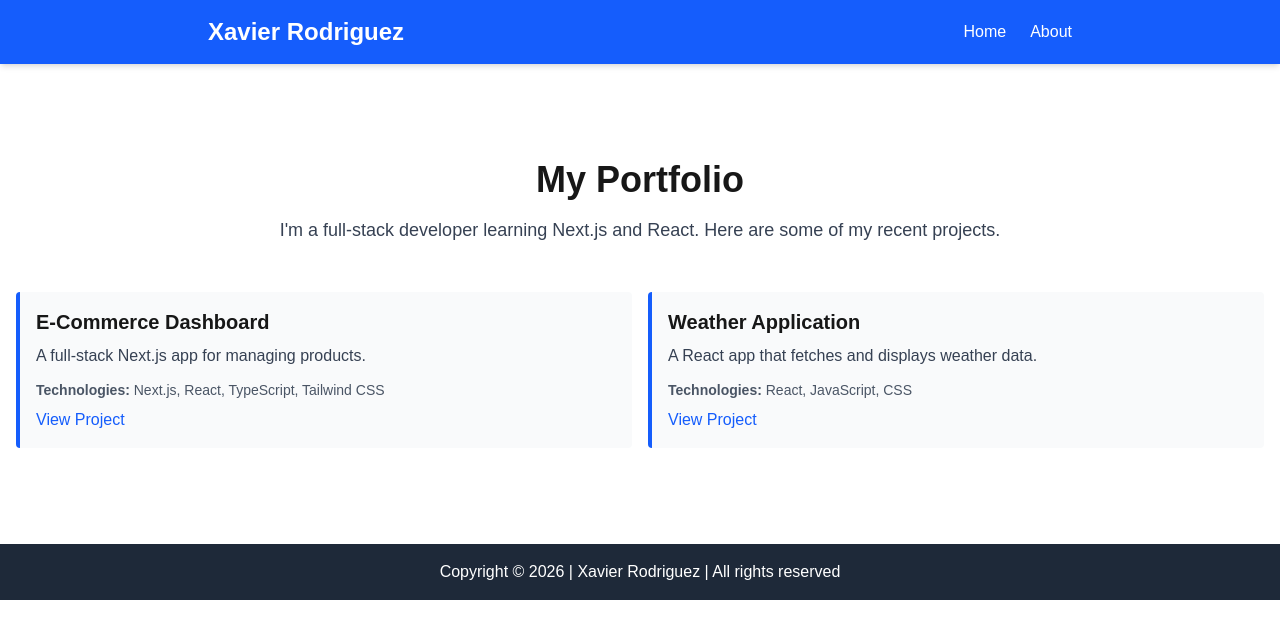
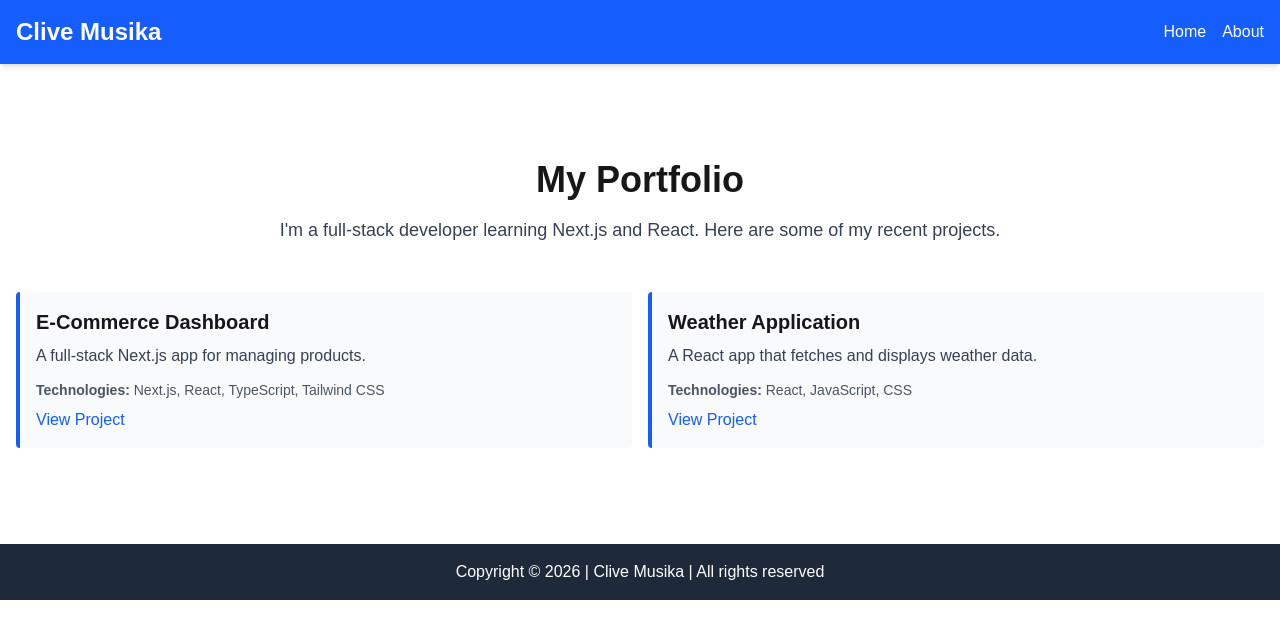
Before and after one commit to Simbaclive/wdd430-portfolio, a Next.js app: page / in a window 1280 px wide. Shown: the top 638 px of the page. Built offline with nearby package versions, Linux system fonts and the light colour scheme.

Commit message:
Update portfolio name to Clive Musika

```diff
--- a/components/Footer.tsx
+++ b/components/Footer.tsx
@@ -12,7 +12,7 @@ export default function Footer() {
   return (
     <footer className="bg-gray-800 text-white py-4 mt-12">
       <div className="container mx-auto text-center">
-        <p>Copyright &copy; {year} | Xavier Rodriguez | All rights reserved</p>
+        <p>Copyright &copy; {year} | Clive Musika | All rights reserved</p>
       </div>
     </footer>
   );
--- a/components/Header.tsx
+++ b/components/Header.tsx
@@ -2,13 +2,19 @@ import Link from 'next/link';
 
 export default function Header() {
   return (
-    <header className="bg-blue-600 text-white py-4 shadow-md">
-      <div className="max-w-4xl mx-auto px-4 flex justify-between items-center">
-        <div id="header-title" className="text-2xl font-bold">Xavier Rodriguez</div>
+    <header className="bg-blue-600 text-white p-4 shadow-md">
+      <div className="container mx-auto flex justify-between items-center">
+        <div id="header-title" className="text-2xl font-bold">
+          Clive Musika
+        </div>
         <nav>
-          <ul className="flex gap-6">
-            <li><Link href="/">Home</Link></li>
-            <li><Link href="/about">About</Link></li>
+          <ul className="flex space-x-4">
+            <li>
+              <Link href="/" className="hover:underline">Home</Link>
+            </li>
+            <li>
+              <Link href="/about" className="hover:underline">About</Link>
+            </li>
           </ul>
         </nav>
       </div>
```
